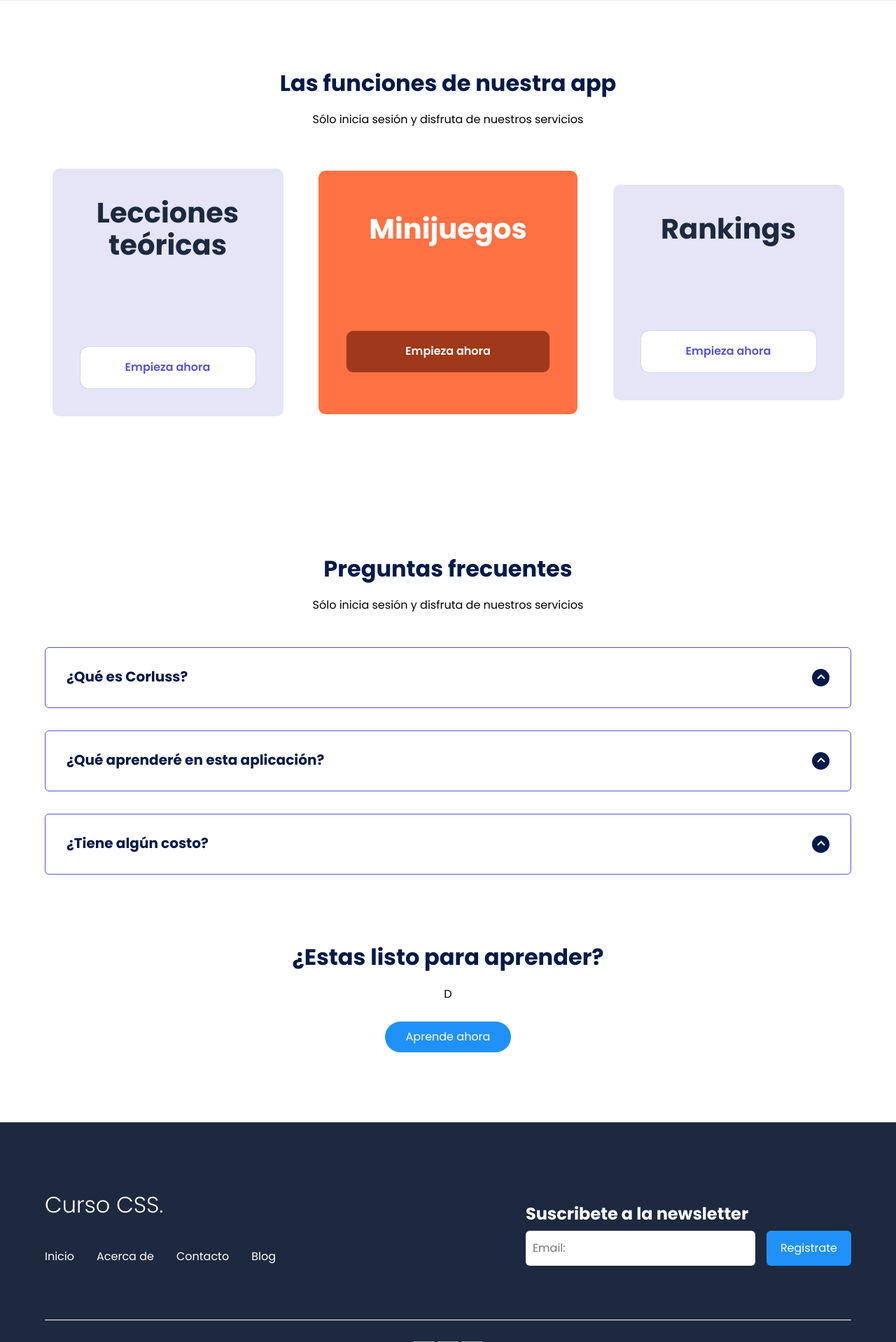
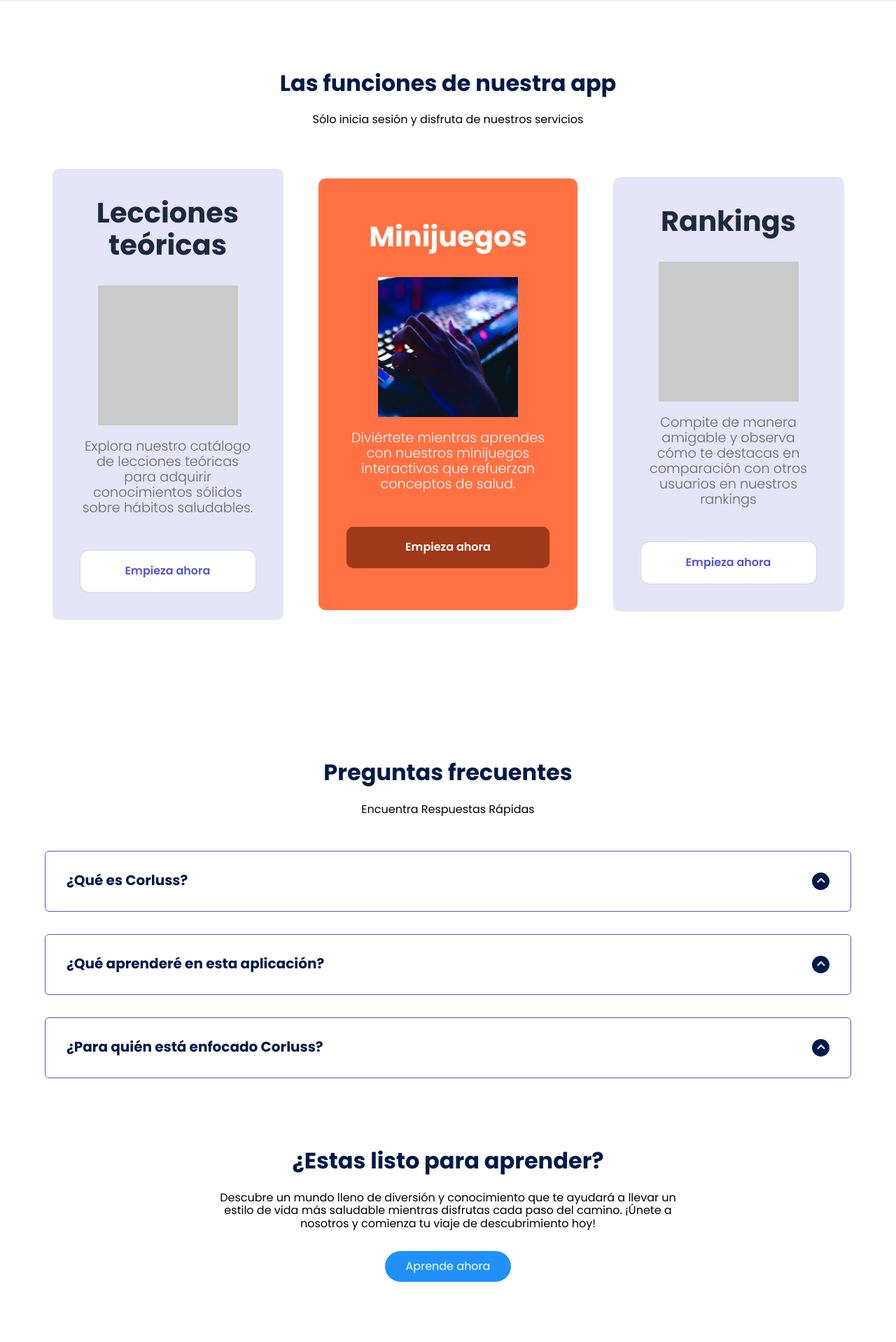
Before and after one commit to Urobosoft/Proyecto-Aula, a Django app: page / in a window 1280 px wide. Shown: the part 1822-3740 px from the top of the page at 70% size. Run offline with Django 4.2, Linux system fonts and the light colour scheme; grey boxes are pictures that could not be loaded.

Commit message:
Segunda version

```diff
--- a/home/static/css/style.css
+++ b/home/static/css/style.css
@@ -195,11 +195,11 @@ body {
 
 /* price */
 
-.price{
+.price {
     text-align: center;
 }
 
-.price__table{
+.price__table {
     padding-top: 60px;
     display: flex;
     flex-wrap: wrap;
@@ -208,7 +208,7 @@ body {
     align-items: center;
 }
 
-.price__element{
+.price__element {
     background-color: #e5e5f7;
     text-align: center;
     border-radius: 10px;
@@ -221,7 +221,7 @@ body {
     --color-items: #696871;
 }
 
-.price__element--best{
+.price__element--best {
     width: 370px;
     padding: 60px 40px;
     background-color: #FF7143;
@@ -232,19 +232,18 @@ body {
     --color-items: #fff;
 }
 
-
-.price__name{
+.price__name {
     color: var(--color-plan);
     margin-bottom: 15px;
     font-weight: 300;
 }
 
-.price__price{
+.price__price {
     font-size: 2.5rem;
     color: var(--color-price);
 }
 
-.price__items{
+.price__items {
     margin-top: 35px;
     display: grid;
     gap: 1em;
@@ -252,9 +251,18 @@ body {
     font-size: 1.2rem;
     margin-bottom: 50px;
     color: var(--color-items);
+    text-align: center; /* Centra el contenido del div */
 }
 
-.price__cta{
+.price__items img {
+    width: 200px; /* Establece el ancho deseado para todas las imágenes */
+    height: 200px; /* Establece la altura deseada para todas las imágenes */
+    display: block; /* Elimina el espacio adicional debajo de la imagen */
+    margin: 0 auto; /* Centra horizontalmente la imagen en el div */
+    filter: brightness(1.2) contrast(1.2); /* Aplica filtros de brillo y contraste a las imágenes para que se vean más atractivas */
+}
+
+.price__cta {
     display: block;
     padding: 20px 0;
     border-radius: 10px;
@@ -264,6 +272,9 @@ body {
     color: var(--color-cta);
     box-shadow: 0 0 1px rgba(0, 0, 0, .5);
 }
+
+
+
 
 /* Testimony */
 
--- a/home/templates/index.html
+++ b/home/templates/index.html
@@ -95,11 +95,10 @@
             <div class="price__table">
                 <div class="price__element">
                     <h3 class="price__price">Lecciones teóricas</h3>
-
                     <div class="price__items">
-                        <p class="price__features"></p>
-                        <p class="price__features"></p>
-                        <p class="price__features"></p>
+                        <img src="static/img/leccion.jpg" alt="Lecciones teóricas">
+                        <p class="price__features">Explora nuestro catálogo de lecciones teóricas para adquirir conocimientos
+                            sólidos sobre hábitos saludables.</p>
                     </div>
 
                     <a href="#" class="price__cta">Empieza ahora</a>
@@ -110,9 +109,9 @@
                     <h3 class="price__price">Minijuegos</h3>
 
                     <div class="price__items">
-                        <p class="price__features"></p>
-                        <p class="price__features"></p>
-                        <p class="price__features"></p>
+                        <img src="static/img/minijuego.jpg" alt="Minijuegos">
+                        <p class="price__features">Diviértete mientras aprendes con nuestros minijuegos interactivos que refuerzan
+                            conceptos de salud.</p>
                     </div>
 
                     <a href="#" class="price__cta">Empieza ahora</a>
@@ -123,15 +122,12 @@
                     <h3 class="price__price">Rankings</h3>
 
                     <div class="price__items">
-                        <p class="price__features"></p>
-                        <p class="price__features"></p>
-                        <p class="price__features"></p>
+                        <img src="static/img/ranking.jpg+" alt="Rankings">
+                        <p class="price__features">Compite de manera amigable y observa cómo te destacas en comparación con otros usuarios en nuestros rankings</p>
                     </div>
 
                     <a href="#" class="price__cta">Empieza ahora</a>
                 </div>
-
-
             </div>
         </section>
 
@@ -139,7 +135,7 @@
 
         <section class="questions container">
             <h2 class="subtitle">Preguntas frecuentes</h2>
-            <p class="questions__paragraph">Sólo inicia sesión y disfruta de nuestros servicios</p>
+            <p class="questions__paragraph">Encuentra Respuestas Rápidas</p>
 
             <section class="questions__container">
                 <article class="questions__padding">
@@ -149,8 +145,7 @@
                                 <img src="static/img/arrow.svg" class="questions__img">
                             </span>
                         </h3>
-
-                        <p class="questions__show"></p>
+                        <p class="questions__show">Corluss es una aplicación educativa diseñada para ayudar a los niños y jóvenes a aprender y adoptar hábitos saludables de una manera divertida e interactiva. Proporciona una amplia variedad de contenido, incluyendo lecciones teóricas, minijuegos, retroalimentación y recompensas, así como una función de seguimiento de progreso que permite a los padres y tutores supervisar el desempeño de los alumnos. </p>
                     </div>
                 </article>
 
@@ -161,27 +156,27 @@
                                 <img src="static/img//arrow.svg" class="questions__img">
                             </span>
                         </h3>
-
-                        <p class="questions__show"></p>
+                        <p class="questions__show">En esta aplicación, aprenderás una variedad de hábitos saludables y conceptos relacionados con el bienestar. Algunos de los temas que podrás explorar incluyen nutrición, actividad física, higiene, cuidado personal y más. A través de lecciones teóricas informativas, minijuegos interactivos y retroalimentación constante, adquirirás conocimientos y habilidades que te ayudarán a llevar un estilo de vida más saludable y equilibrado. ¡Prepárate para aprender de una manera divertida y educativa!</p>
                     </div>
                 </article>
 
                 <article class="questions__padding">
                     <div class="questions__answer">
-                        <h3 class="questions__title">¿Tiene algún costo?
+                        <h3 class="questions__title">¿Para quién está enfocado Corluss?
                             <span class="questions__arrow">
                                 <img src="static/img/arrow.svg" class="questions__img">
                             </span>
                         </h3>
 
-                        <p class="questions__show"></p>
+                        <p class="questions__show">Corluss está enfocado principalmente en niños y jóvenes, así como en sus padres o tutores. Nuestra aplicación brinda contenido educativo y entretenido relacionado con hábitos saludables, diseñado para promover un estilo de vida más saludable y equilibrado en una audiencia joven. Los padres y tutores también pueden utilizar Corluss para supervisar el progreso y el rendimiento de sus hijos en la aplicación.</p>
                     </div>
                 </article>
             </section>
 
             <section class="questions__offer">
                 <h2 class="subtitle">¿Estas listo para aprender?</h2>
-                <p class="questions__copy">D</p>
+                <p class="questions__copy">Descubre un mundo lleno de diversión y conocimiento que te ayudará a llevar un estilo de vida
+                    más saludable mientras disfrutas cada paso del camino. ¡Únete a nosotros y comienza tu viaje de descubrimiento hoy!</p>
                 <a href="#" class="cta">Aprende ahora</a>
             </section>
         </section>
@@ -190,26 +185,10 @@
     <footer class="footer">
         <section class="footer__container container">
             <nav class="nav nav--footer">
-                <h2 class="footer__title">Curso CSS.</h2>
-
-                <ul class="nav__link nav__link--footer">
-                    <li class="nav__items">
-                        <a href="#" class="nav__links">Inicio</a>
-                    </li>
-                    <li class="nav__items">
-                        <a href="#" class="nav__links">Acerca de</a>
-                    </li>
-                    <li class="nav__items">
-                        <a href="#" class="nav__links">Contacto</a>
-                    </li>
-                    <li class="nav__items">
-                        <a href="#" class="nav__links">Blog</a>
-                    </li>
-                </ul>
             </nav>
 
             <form class="footer__form" action="https://formspree.io/f/mknkkrkj" method="POST">
-                <h2 class="footer__newsletter">Suscribete a la newsletter</h2>
+                <h2 class="footer__newsletter">Envíanos un mensaje</h2>
                 <div class="footer__inputs">
                     <input type="email" placeholder="Email:" class="footer__input" name="_replyto">
                     <input type="submit" value="Registrate" class="footer__submit">
@@ -219,12 +198,12 @@
 
         <section class="footer__copy container">
             <div class="footer__social">
-                <a href="#" class="footer__icons"><img src="./images/facebook.svg" class="footer__img"></a>
-                <a href="#" class="footer__icons"><img src="./images/twitter.svg" class="footer__img"></a>
-                <a href="#" class="footer__icons"><img src="./images/youtube.svg" class="footer__img"></a>
+                <a href="#" class="footer__icons"><img src="static/img/facebook.svg" class="footer__img"></a>
+                <a href="#" class="footer__icons"><img src="static/img/twitter.svg" class="footer__img"></a>
+                <a href="#" class="footer__icons"><img src="static/img/instagram.png" class="footer__img"></a>
             </div>
 
-            <h3 class="footer__copyright">Derechos reservados &copy; Jordan Alexander</h3>
+            <h3 class="footer__copyright">Derechos reservados &copy; Corluss</h3>
         </section>
     </footer>
 
```
Also changed, not shown: home/static/img/instagram.png (added), home/static/img/minijuego.jpg (added), home/static/img/ranking.jpg (added), 1 other file.
